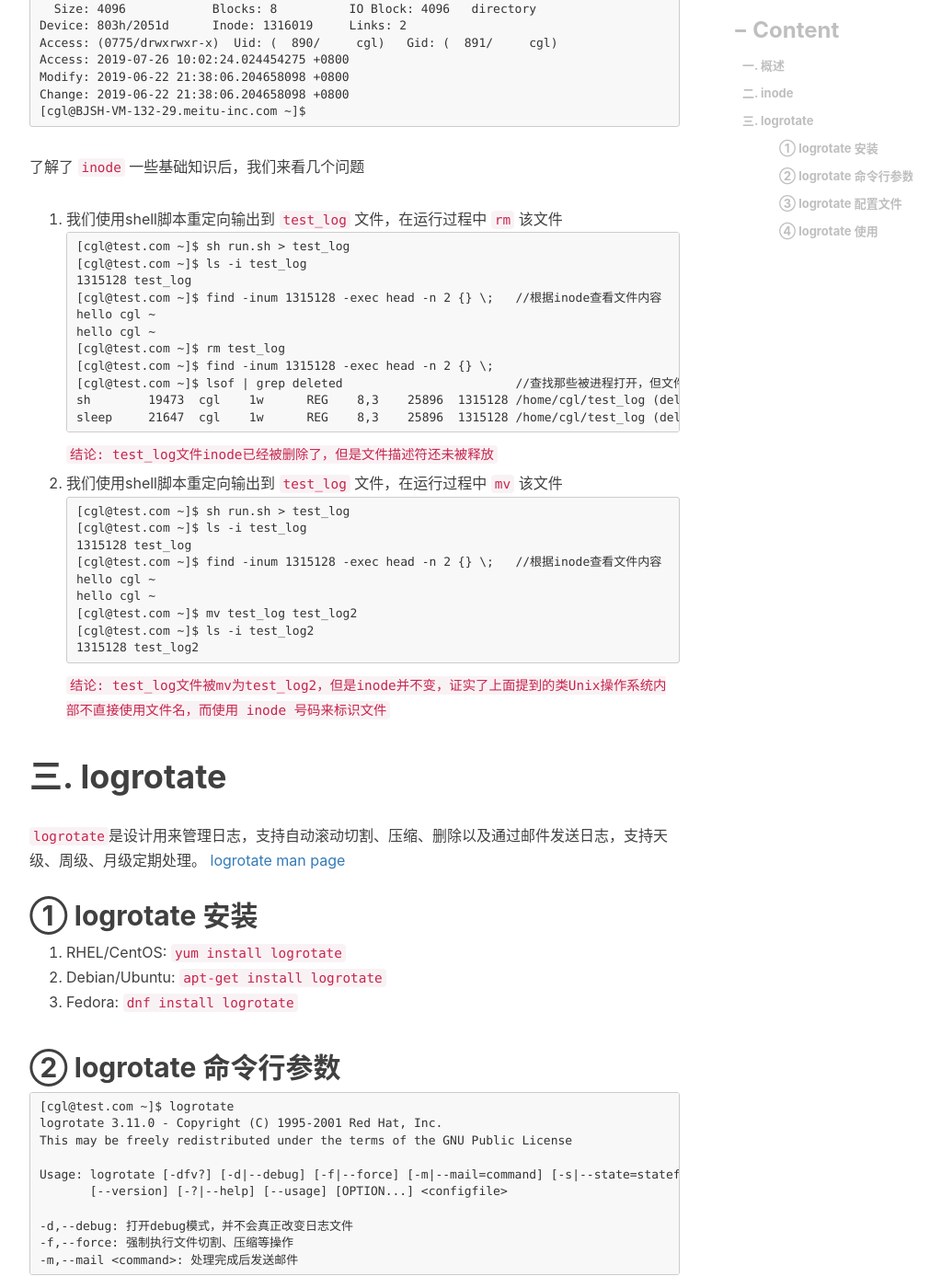
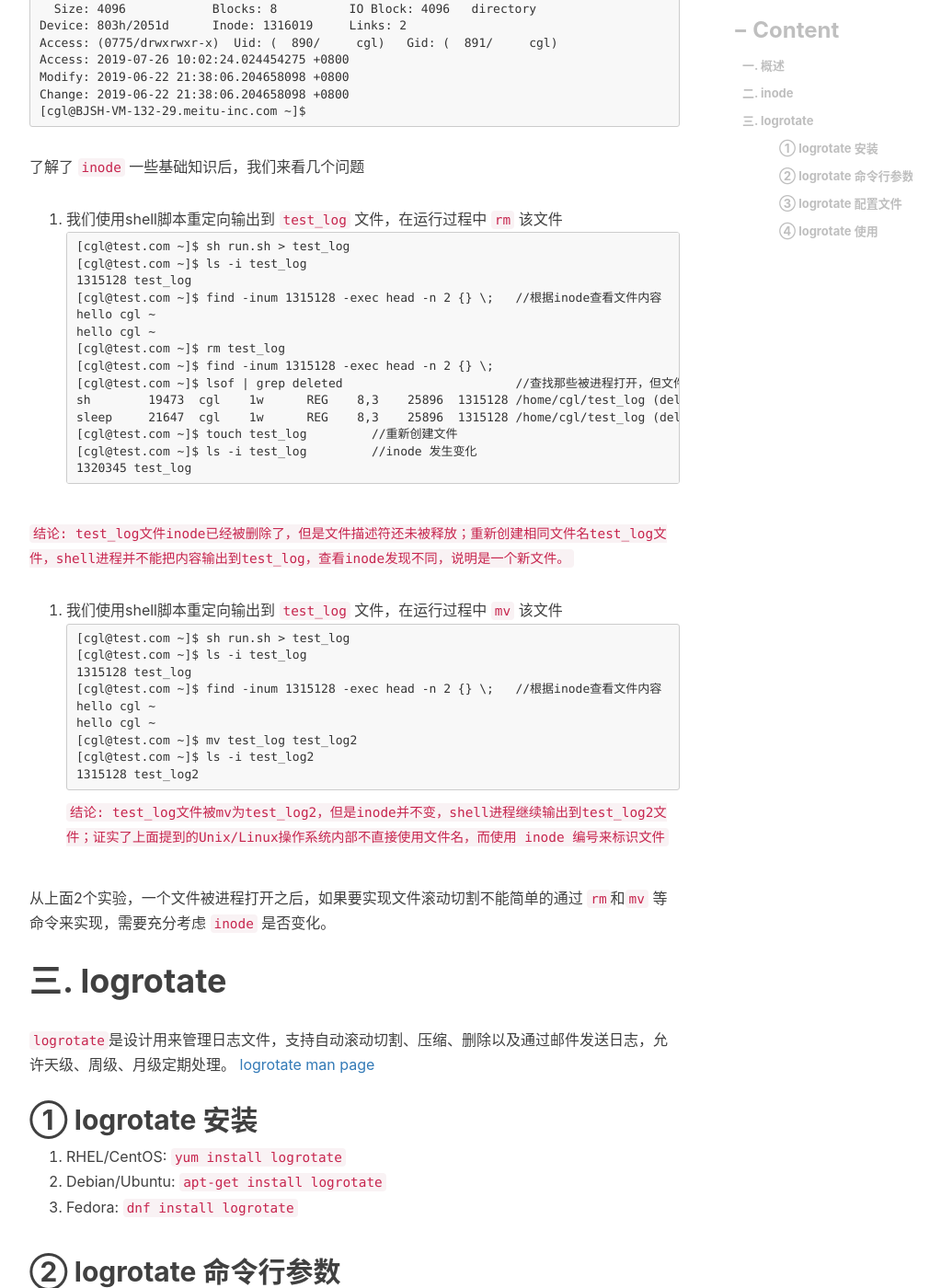
Before and after one commit to engru/chenguolin.github.io, a Jekyll site: the page built from _posts/2016-09-25-【Linux-7】文件滚动工具 logrotate.md, in a window 1280 px wide and 1400 px high, scrolled down 1811 px. Shown: the whole window at 92% size, without its empty margins (233-1256 px from the left). Built offline with Jekyll 4.4.1, drawn with Linux system fonts in a browser that asks for light colours; nearby versions of some CDN libraries; comment, search, counter and statistics services are not loaded.

Commit message:
Update 2016-09-25-【Linux-7】文件滚动工具 logrotate.md

````diff
--- a/_posts/2016-09-25-【Linux-7】文件滚动工具 logrotate.md
+++ b/_posts/2016-09-25-【Linux-7】文件滚动工具 logrotate.md
@@ -70,8 +70,12 @@ hello cgl ~
 [cgl@test.com ~]$ lsof | grep deleted                        //查找那些被进程打开，但文件描述符未被释放的进程
 sh        19473  cgl    1w      REG    8,3    25896  1315128 /home/cgl/test_log (deleted)
 sleep     21647  cgl    1w      REG    8,3    25896  1315128 /home/cgl/test_log (deleted)
+[cgl@test.com ~]$ touch test_log         //重新创建文件
+[cgl@test.com ~]$ ls -i test_log         //inode 发生变化
+1320345 test_log
 ```
-`结论: test_log文件inode已经被删除了，但是文件描述符还未被释放`
+
+`结论: test_log文件inode已经被删除了，但是文件描述符还未被释放；重新创建相同文件名test_log文件，shell进程并不能把内容输出到test_log，查看inode发现不同，说明是一个新文件。`
 
 2. 我们使用shell脚本重定向输出到 `test_log` 文件，在运行过程中 `mv` 该文件
 ```
@@ -85,10 +89,12 @@ hello cgl ~
 [cgl@test.com ~]$ ls -i test_log2
 1315128 test_log2
 ```
-`结论: test_log文件被mv为test_log2，但是inode并不变，证实了上面提到的类Unix操作系统内部不直接使用文件名，而使用 inode 号码来标识文件`
+`结论: test_log文件被mv为test_log2，但是inode并不变，shell进程继续输出到test_log2文件；证实了上面提到的Unix/Linux操作系统内部不直接使用文件名，而使用 inode 编号来标识文件`
+
+从上面2个实验，一个文件被进程打开之后，如果要实现文件滚动切割不能简单的通过 `rm`和`mv` 等命令来实现，需要充分考虑 `inode` 是否变化。
 
 # 三. logrotate
-`logrotate`是设计用来管理日志，支持自动滚动切割、压缩、删除以及通过邮件发送日志，支持天级、周级、月级定期处理。 [logrotate man page](https://linux.die.net/man/8/logrotate)
+`logrotate`是设计用来管理日志文件，支持自动滚动切割、压缩、删除以及通过邮件发送日志，允许天级、周级、月级定期处理。 [logrotate man page](https://linux.die.net/man/8/logrotate)
 
 ## ① logrotate 安装
 1. RHEL/CentOS: `yum install logrotate`
````
